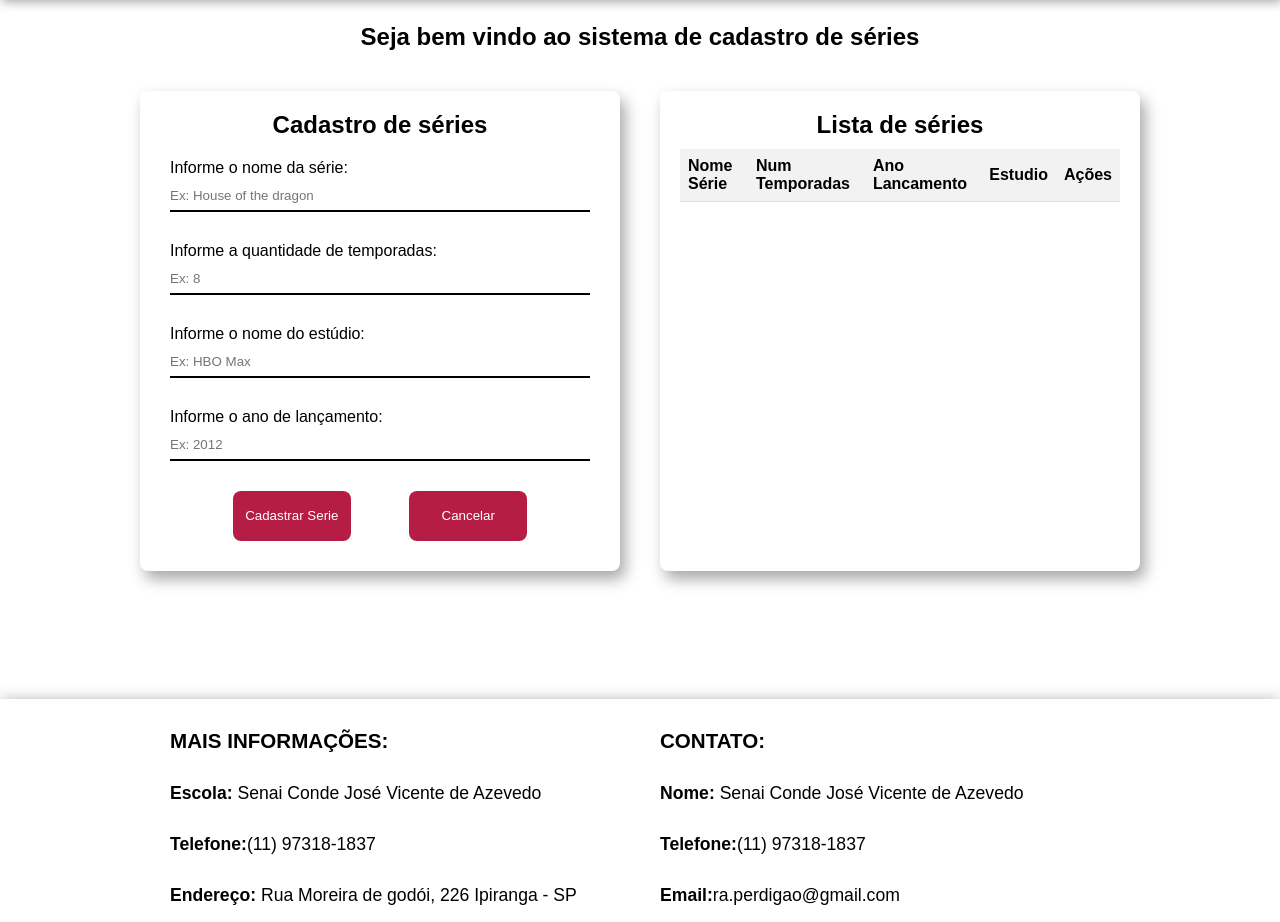
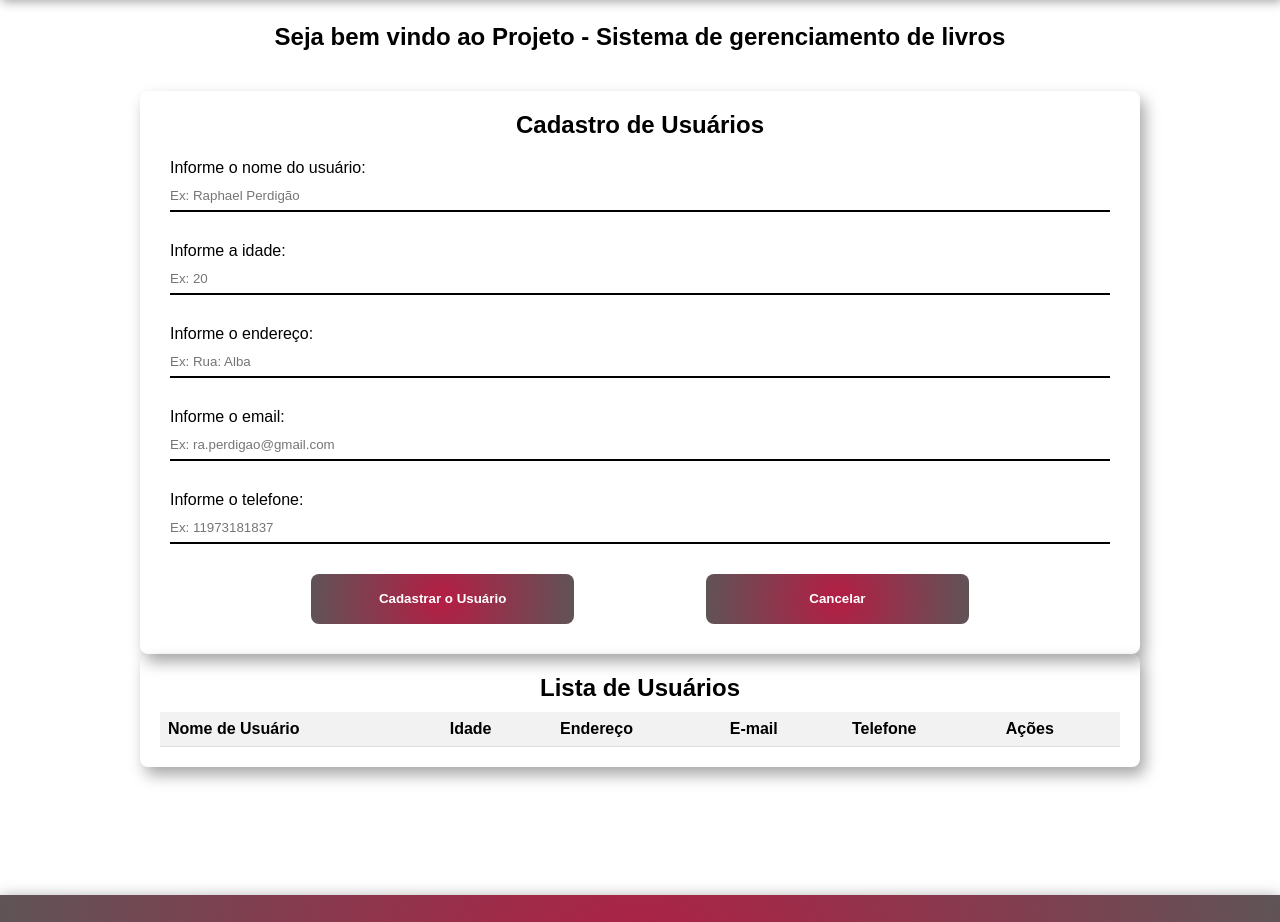
Before and after one commit to raperdigao/booksmart, a website: page index.html in a window 1280 px wide. Shown: the part 83-1005 px from the top of the page. Drawn offline with nearby package versions, Linux system fonts and the light colour scheme; no server answers.

Commit message:
Front sistema de gerenciamento de livros

```diff
--- a/index.html
+++ b/index.html
@@ -5,11 +5,14 @@
     <meta charset="UTF-8">
     <meta name="viewport" content="width=device-width, initial-scale=1.0">
     <meta name="author" content="Raphael Perdigão">
+    <meta name="Description"
+        content="Neste projeto, os alunos terão que criar uma API através do servidor Json-Server que permite a criação de API's Fake. Para isso os alunos irão criar o json-server com dois endpoints, o primeiro para cadastro de usuários e o segundo para cadastro de livros" />
+    <meta name="keywords" content="Adição, edição, exclusão e listagem de livros no acervo" />
     <link rel="stylesheet" href="./styles/style.css">
     <link rel="stylesheet" href="https://cdn.jsdelivr.net/npm/bootstrap-icons@1.11.3/font/bootstrap-icons.min.css">
     <script defer src="scrips/script.js"></script>
     <script defer src="scrips/post.js"></script>
-    <title>Series Project with json-server</title>
+    <title>Sistema de gerenciamento de livros</title>
 </head>
 
 <body>
@@ -17,13 +20,13 @@
         <nav class="container-grid nav-flex__elements">
 
             <div class="nav-flex__logo-senai">
-                <img src="./assets/images/SENAI_São_Paulo_logo.png" alt="logo senai">
+                <img src="./assets/images/LogoBookSmart.PNG" alt="logo senai">
             </div>
 
             <div class="nav-flex__links">
                 <ul class="nav-flex__links-list">
-                    <li><a href="#">Home</a></li>
-                    <li><a href="#main">Conteúdo</a></li>
+                    <li><a href="#">Usuários</a></li>
+                    <li><a href="livros.html">Livros</a></li>
                     <li><a href="#footer">Contato</a></li>
                 </ul>
             </div>
@@ -32,38 +35,47 @@
     </header>
     <main id="main">
         <h2>
-            Seja bem vindo ao sistema de cadastro de séries
+            Seja bem vindo ao Projeto - Sistema de gerenciamento de livros
         </h2>
 
         <section class="container-grid section-flex">
             <article class="main-flex">
                 <div class="main-flex__form">
                     <h2 id="title-form">
-                        Cadastro de séries
+                        Cadastro de Usuários
                     </h2>
+
+
+                    <!-- Primeiro Endpoint: -->
+
 
                     <form action="" class="main-flex__form-element" id="formValidation">
                         <div class="main-flex__inputs">
-                            <label for=""> Informe o nome da série: </label>
-                            <input type="text" placeholder="Ex: House of the dragon" id="nomeSerie" required>
+                            <label for=""> Informe o nome do usuário: </label>
+                            <input type="text" placeholder="Ex: Raphael Perdigão" id="nomeUsuario" required>
                         </div>
                         <div class="main-flex__inputs">
-                            <label for=""> Informe a quantidade de temporadas: </label>
-                            <input type="number" placeholder="Ex: 8" id="numTemporada" required min="1" max="20">
+                            <label for=""> Informe a idade: </label>
+                            <input type="number" placeholder="Ex: 20" id="numIdade" required min="1" max="20">
                         </div>
                         <div class="main-flex__inputs">
-                            <label for=""> Informe o nome do estúdio: </label>
-                            <input type="text" placeholder="Ex: HBO Max" id="nomeEstudio" required >
+                            <label for=""> Informe o endereço: </label>
+                            <input type="text" placeholder="Ex: Rua: Alba" id="nomeEndereco" required>
                         </div>
                         <div class="main-flex__inputs">
-                            <label for=""> Informe o ano de lançamento:  </label>
-                            <input type="number" placeholder="Ex: 2012" id="anoLancamento" required max="2024">
+                            <label for=""> Informe o email: </label>
+                            <input type="text" placeholder="Ex: ra.perdigao@gmail.com" id="email" required max="2024">
+                        </div>
+
+                        <div class="main-flex__inputs">
+                            <label for=""> Informe o telefone: </label>
+                            <input type="number" placeholder="Ex: 11973181837" id="numTelefone" required min="1" max="20">
                         </div>
 
 
                         <div class="main-flex__button">
                             <button type="submit" id="btnCadastrar">
-                                Cadastrar Serie
+                                Cadastrar o Usuário
                             </button>
                             <button type="reset">
                                 Cancelar
@@ -77,23 +89,24 @@
             <article class="main-flex">
                 <div class="main-flex__listagem-flex">
                     <h2>
-                        Lista de séries
+                        Lista de Usuários
                     </h2>
 
                     <table class="main-flex__listagem-flex__table">
                         <thead class="table-cabecalho">
                             <tr>
-                                <th>Nome Série</th>
-                                <th>Num Temporadas</th>
-                                <th>Ano Lancamento</th>
-                                <th>Estudio</th>
+                                <th>Nome de Usuário</th>
+                                <th>Idade</th>
+                                <th>Endereço</th>
+                                <th>E-mail</th>
+                                <th>Telefone</th>
                                 <th>Ações</th>
                             </tr>
                         </thead>
-                        <tbody id="listaSeries">
+                        <tbody id="listaUsuarios">
 
 
-                               <!-- Quem vai criar os dados será o JS -->
+                            <!-- Quem vai criar os dados será o JS -->
 
 
 
@@ -107,21 +120,21 @@
 
 
     <footer>
-        <section class="footer-style__grid container-grid">
-            <article>
+        <section id="footer" class="footer-style__grid container-grid">
+            <article class="informacoes">
                 <h1> Mais informações: </h1>
 
-                <p><strong>Escola:</strong> Senai Conde José Vicente de Azevedo</p>
-                <p><strong>Telefone:</strong>(11) 97318-1837</p>
-                <p><strong>Endereço:</strong> Rua Moreira de godói, 226 Ipiranga - SP</p>
+                <p><strong>Empresa:</strong> BookSmart LTDA</p>
+                <p><strong>Telefone:</strong> (11) 97318-1837</p>
+                <p><strong>Endereço:</strong> Rua Major Freire, 226 - Saúde - SP</p>
             </article>
 
-            <article>
+            <article class="contato">
                 <h1> Contato:</h1>
 
-                <p><strong>Nome:</strong> Senai Conde José Vicente de Azevedo</p>
-                <p><strong>Telefone:</strong>(11) 97318-1837</p>
-                <p><strong>Email:</strong>ra.perdigao@gmail.com</p>
+                <p><strong>Nome:</strong> Raphael / Everton</p>
+                <p><strong>Telefone:</strong> (11) 97318-1837</p>
+                <p><strong>Email:</strong> ra.perdigao@gmail.com</p>
             </article>
         </section>
     </footer>
--- a/styles/style.css
+++ b/styles/style.css
@@ -20,12 +20,16 @@ body {
   font-family: var(--primary-font);
 }
 
+header {
+  background: radial-gradient(circle, rgba(181,29,68,1) 0%, rgba(95,84,87,1) 100%);
+  }
+
 .container-grid {
   max-width: 1000px;
   margin: 0 auto;
 }
 
-.nav-flex__logo-senai > img {
+.nav-flex__logo-senai>img {
   height: 50%;
   width: 140px;
 }
@@ -54,22 +58,22 @@ body {
   list-style-type: none;
 }
 
-.nav-flex__links-list > li > a {
-  color: black;
+.nav-flex__links-list>li>a {
+  color: white;
   font-size: 1.2rem;
   text-decoration: none;
 }
 
 /* realizar estilização do main */
 
-#main > h2 {
+#main>h2 {
   text-align: center;
   margin-top: 2%;
 }
 
 .section-flex {
-  display: grid;
-  grid-template-columns: repeat(auto-fill, minmax(350px, 1fr));
+  display: flexbox;
+  flex-direction: column;
   gap: 40px;
   margin-top: 40px;
 }
@@ -80,7 +84,7 @@ body {
   padding: 20px;
 }
 
-.main-flex__form > h2 {
+.main-flex__form>h2 {
   text-align: center;
   margin-bottom: 10px;
 }
@@ -121,30 +125,31 @@ input[type="number"] {
   justify-content: space-between;
 }
 
-.main-flex__button > button {
+.main-flex__button>button {
   border: none;
   outline: none;
   color: white;
+  font-weight: bold;
   border-radius: 8px;
   background-color: darkgray;
   width: 40%;
   cursor: not-allowed;
 }
 
-.main-flex__button > button:enabled,
-.main-flex__button > button:enabled:active {
-  background-color: var(--primary-color);
+.main-flex__button>button:enabled,
+.main-flex__button>button:enabled:active {
+  background: radial-gradient(circle, rgba(181,29,68,1) 0%, rgba(95,84,87,1) 100%);
   cursor: pointer;
 }
 
 /* Estilizar a tabela */
 
-.main-flex__listagem-flex > h2 {
+.main-flex__listagem-flex>h2 {
   text-align: center;
   margin-bottom: 10px;
 }
 
-tbody > tr:nth-child(even) {
+tbody>tr:nth-child(even) {
   background-color: var(--primary-color);
   color: white;
 
@@ -168,7 +173,7 @@ th {
   background-color: #f2f2f2;
 }
 
-tr > div {
+tr>div {
   display: flex;
   align-items: center;
   justify-content: center;
@@ -180,7 +185,7 @@ tr > div {
 
 
 /* Editar os icones da imagem que estão no java script */
-tr > div > img {
+tr>div>img {
   cursor: pointer;
 
 }
@@ -190,6 +195,7 @@ tr > div > img {
   cursor: pointer;
 
 }
+
 .delete {
   cursor: pointer;
   margin-left: 6px;
@@ -206,6 +212,21 @@ tr > div > img {
 
 footer {
   box-shadow: 0px 2px 15px rgba(0, 0, 0, 0.35);
+  background: radial-gradient(circle, rgba(181,29,68,1) 0%, rgba(95,84,87,1) 100%);
+
+}
+
+.informacoes h1 {
+  color: white;
+}
+.informacoes p {
+  color: white;
+}
+.contato h1 {
+  color: white;
+}
+.contato p {
+  color: white;
 }
 
 .footer-style__grid {
@@ -220,7 +241,7 @@ footer {
   padding: 30px;
 }
 
-.footer-style__grid > article {
+.footer-style__grid>article {
   display: flex;
   flex-direction: column;
   align-items: flex-start;
@@ -229,7 +250,7 @@ footer {
   font-size: 1.1rem;
 }
 
-.footer-style__grid > article > h1 {
+.footer-style__grid>article>h1 {
   font-weight: 700;
   text-transform: uppercase;
 }
```
Also changed, not shown: data/db.json (+5 -26 lines), assets/images/LogoBookSmart.PNG (added), 1 other file.
